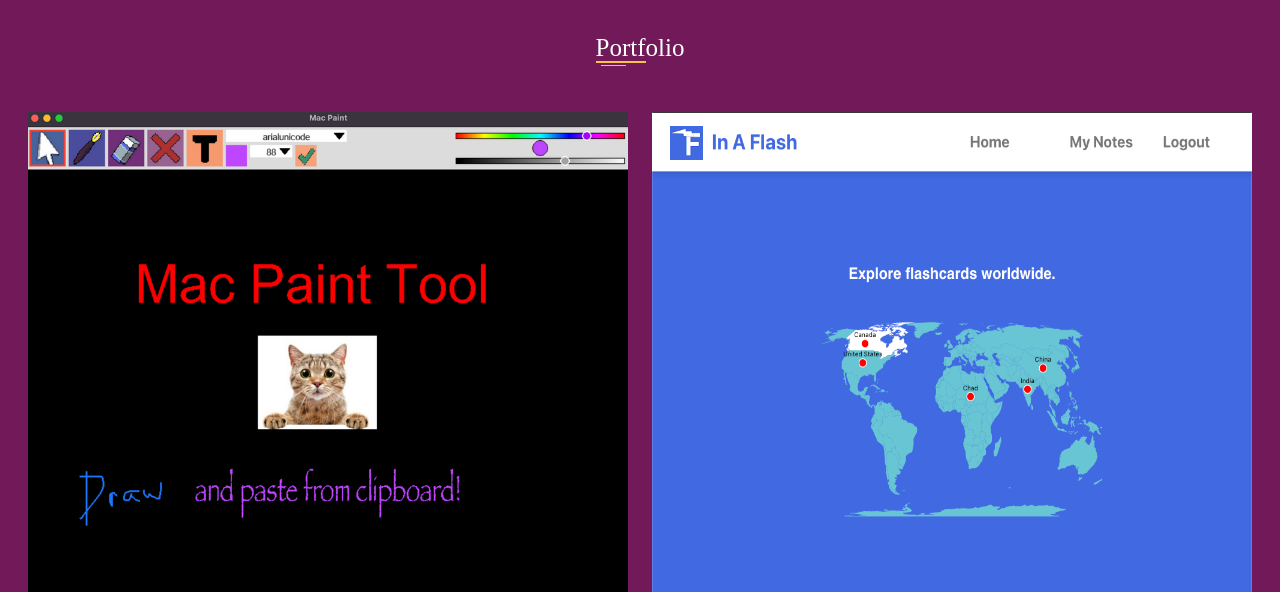
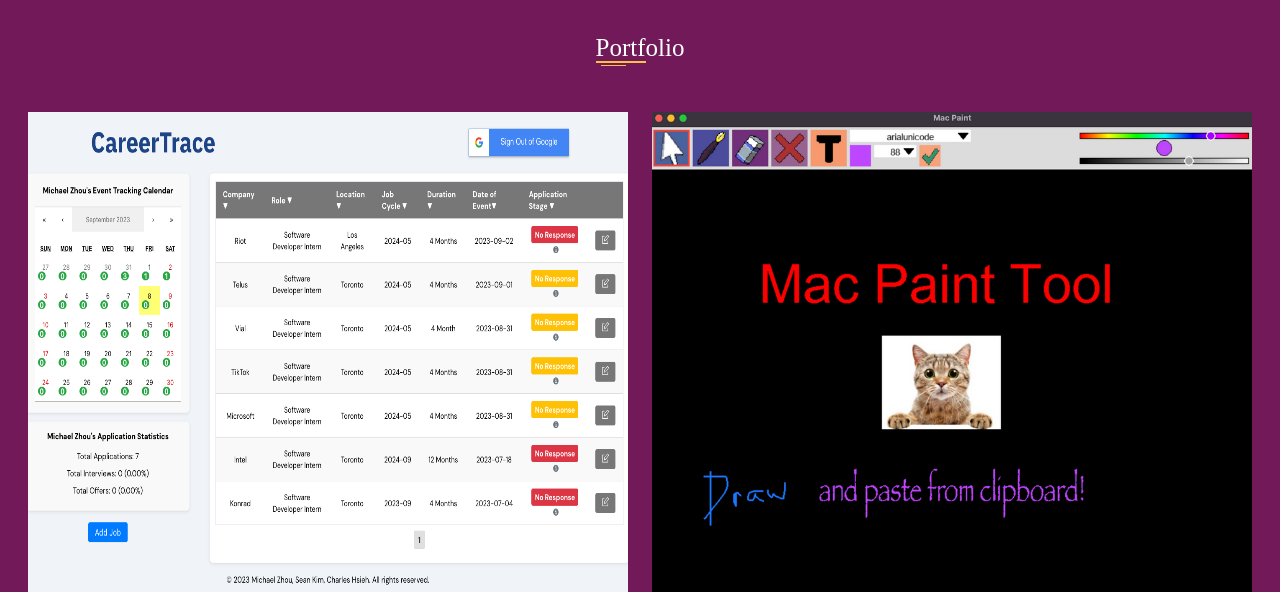
Before and after one commit to michaelzixizhou/michaelzixizhou.github.io, a plain HTML site: page index.html in a window 1280 px wide. Shown: the part 3830-4422 px from the top of the page. Drawn offline with nearby package versions, Linux system fonts and the light colour scheme.

Commit message:
Added careertrace

```diff
--- a/index.html
+++ b/index.html
@@ -131,6 +131,13 @@
                         <!-- <div class="portfolio-heading">
                             <h2>Some of my projects:</h2>
                         </div> -->
+                    </div>
+                    <div class="portfolio-item">
+                        <div class="inner">
+                            <div class="portfolio-img">
+                                <img src="statics/CareerTrace.png" alt="" class="pf1">
+                                <a href="https://careertrace.ca/" target="_blank"><p class="img-description"> A fully-responsive web application that tracks your job applications and statistics! Built using a MERN stack and deployed through AWS.                           </div>
+                        </div>
                     </div>
                     <div class="portfolio-item">
                         <div class="inner">
```
Also changed, not shown: statics/CareerTrace.png (added), 1 other file.
